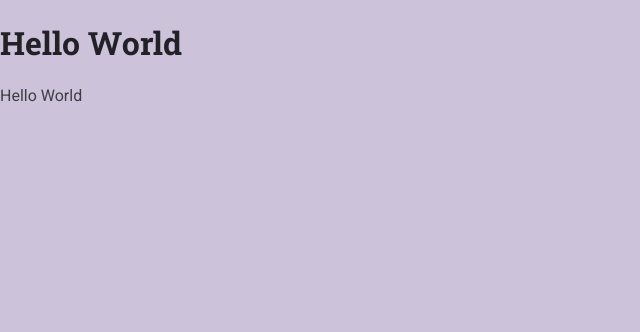
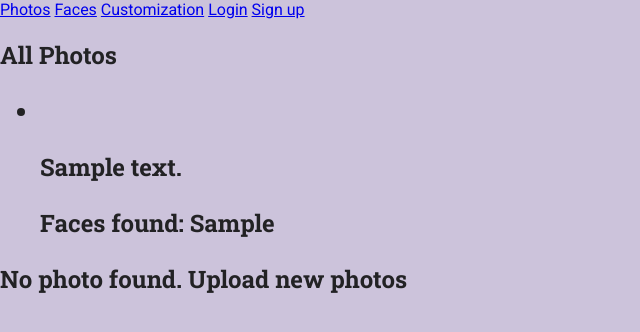
Before and after one commit to solaris449062/face-photo-organizer-backend-django, a Django app: template face_photo_organizer/photos/templates/photos/index.html in a window 1280 px wide. Shown: the top 332 px of the page, without its empty margins (0-640 px from the left). Run offline with Django 3.2, Linux system fonts and the light colour scheme; the template is opened without the code that fills it: most values are stand-ins (such as "Sample title", 1, 10 or a date in 2020).

Commit message:
some html added

```diff
--- a/face_photo_organizer/photos/templates/photos/index.html
+++ b/face_photo_organizer/photos/templates/photos/index.html
@@ -10,11 +10,50 @@
         <link rel="stylesheet" href="{% static 'photos/styles/index.css' %}">
     </head>
     <body>
-        <h1>Hello World</h1>
-        <p>Hello World</p>
+        <header>
+            <nav>
+                <a href="/photos">Photos</a>
+                <a href="/faces">Faces</a>
+                <a href="/customization">Customization</a>
+                <a href="/login">Login</a>
+                <a href="/signup">Sign up</a>
+            </nav>
+        </header>
 
-    {% if photo_display %}
-        <h2>{{ photos.0.name }}</h2>
-    {% endif %}
+        <main>
+            <section>
+                <h2>All Photos<h2>
+                <ul>
+                    {% if photos|length > 0 %}
+                        {% for photo in photos %}
+                            <li class="photo-item">
+                                <article>
+                                    <div class="photo-image">
+                                        <img src="" alt="">
+                                    </div>
+                                    <div class="photo-description">
+                                        <p>{{ photo.description }}</p>
+                                    </div>
+                                    <div class="photo-face">
+                                        <p>Faces found: {{ photo.faces_found }}</p>
+                                    </div>
+                                </article>
+                            </li>
+                        {% endfor %}
+                    {% else %}
+                        <h2>No photo found. Upload new photos</h2>
+                    {% endif %}
+                <ul>
+            </section>
+
+            {% if photo_display %}
+                {% for photo in photos %}
+                    <h2>{{ photo.name }}</h2>
+                {% endfor %}
+            {% else %}
+                <h2>No photo found. Upload new photos</h2>
+            {% endif %}
+        </main>
+
     </body>
 </html>
```
Also changed, not shown: face_photo_organizer/photos/views.py (+10 -2 lines).
